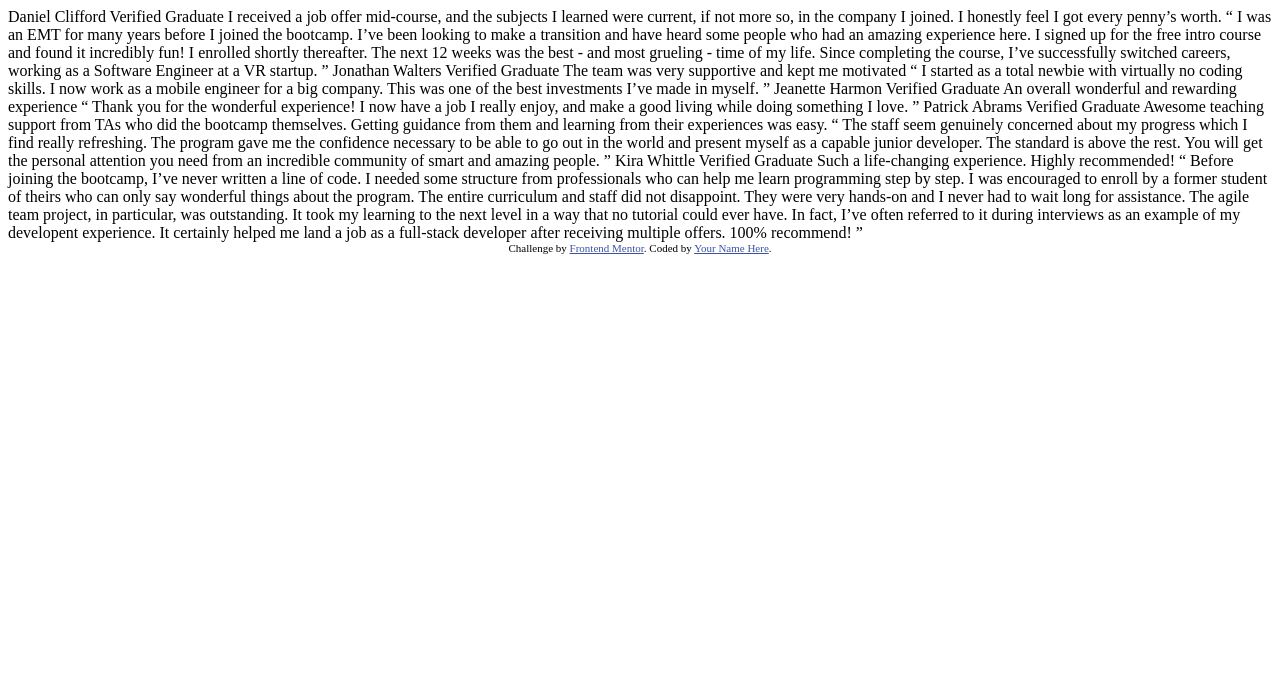
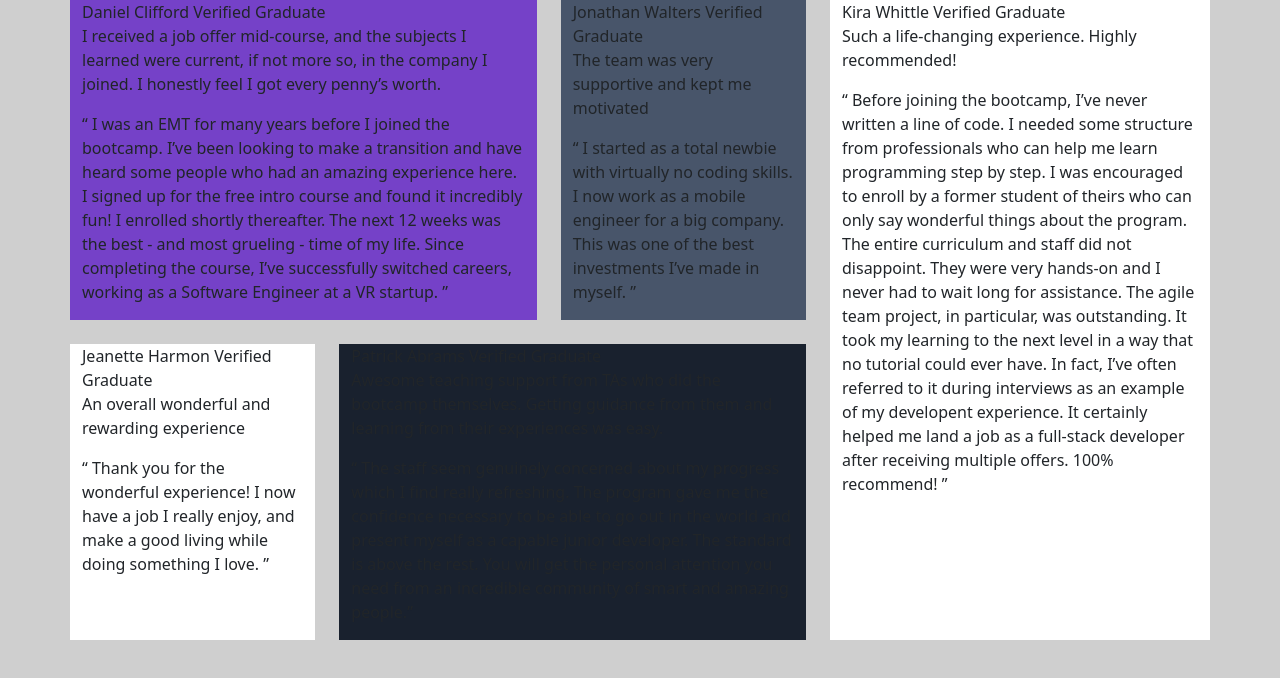
Before and after one commit to 4rdiman/testimonial-grid-frontend-mentor, a plain HTML site: page index.html in a window 1280 px wide. Drawn offline with nearby package versions, Linux system fonts and the light colour scheme.

Commit message:
layout grid

```diff
--- a/index.html
+++ b/index.html
@@ -1,76 +1,105 @@
 <!DOCTYPE html>
 <html lang="en">
   <head>
-  <meta charset="UTF-8">
-  <meta name="viewport" content="width=device-width, initial-scale=1.0"> <!-- displays site properly based on user's device -->
+    <meta charset="UTF-8" />
+    <meta name="viewport" content="width=device-width, initial-scale=1.0" />
+    <!-- displays site properly based on user's device -->
 
-  <link rel="icon" type="image/png" sizes="32x32" href="./images/favicon-32x32.png">
-
+    <link
+      rel="icon"
+      type="image/png"
+      sizes="32x32"
+      href="./images/favicon-32x32.png"
+    />
+    <link
+      href="https://cdn.jsdelivr.net/npm/bootstrap@5.3.3/dist/css/bootstrap.min.css"
+      rel="stylesheet"
+      integrity="sha384-QWTKZyjpPEjISv5WaRU9OFeRpok6YctnYmDr5pNlyT2bRjXh0JMhjY6hW+ALEwIH"
+      crossorigin="anonymous"
+    />
     <title>Frontend Mentor | [Challenge Name Here]</title>
 
-  <!-- Feel free to remove these styles or customise in your own stylesheet 👍 -->
     <style>
-    .attribution { font-size: 11px; text-align: center; }
-    .attribution a { color: hsl(228, 45%, 44%); }
+      body{
+        background-color:hsl(0, 0%, 81%);
+      }
     </style>
   </head>
   <body>
-  Daniel Clifford
-  Verified Graduate
+    <div class="container">
+      <div class="row gap-4">
+        <div class="col">
+      <div class="row gap-4">
+    <div class="col" style="background-color: hsl(263, 55%, 52%);">
+    <div>Daniel Clifford Verified Graduate</div>
+    <p>
+    I received a job offer mid-course, and the
+    subjects I learned were current, if not more so, in the company I joined. I
+    honestly feel I got every penny’s worth. </p>
+    <p>
+    “ I was an EMT for many years
+    before I joined the bootcamp. I’ve been looking to make a transition and
+    have heard some people who had an amazing experience here. I signed up for
+    the free intro course and found it incredibly fun! I enrolled shortly
+    thereafter. The next 12 weeks was the best - and most grueling - time of my
+    life. Since completing the course, I’ve successfully switched careers,
+    working as a Software Engineer at a VR startup. ”
+  </p>
+    </div>
+    <div class="col col-4" style="background-color: hsl(217, 19%, 35%);">
+      <div>Jonathan Walters Verified Graduate</div>
+    <p>The team was very supportive and kept me motivated</p>
 
-  I received a job offer mid-course, and the subjects I learned were current, if not more so,
-  in the company I joined. I honestly feel I got every penny’s worth.
-
-  “ I was an EMT for many years before I joined the bootcamp. I’ve been looking to make a
-  transition and have heard some people who had an amazing experience here. I signed up
-  for the free intro course and found it incredibly fun! I enrolled shortly thereafter.
-  The next 12 weeks was the best - and most grueling - time of my life. Since completing
-  the course, I’ve successfully switched careers, working as a Software Engineer at a VR startup. ”
-
-  Jonathan Walters
-  Verified Graduate
-
-  The team was very supportive and kept me motivated
-
-  “ I started as a total newbie with virtually no coding skills. I now work as a mobile engineer
-  for a big company. This was one of the best investments I’ve made in myself. ”
-
-  Jeanette Harmon
-  Verified Graduate
-
-  An overall wonderful and rewarding experience
-
-  “ Thank you for the wonderful experience! I now have a job I really enjoy, and make a good living
-  while doing something I love. ”
-
-  Patrick Abrams
-  Verified Graduate
-
-  Awesome teaching support from TAs who did the bootcamp themselves. Getting guidance from them and
-  learning from their experiences was easy.
-
-  “ The staff seem genuinely concerned about my progress which I find really refreshing. The program
-  gave me the confidence necessary to be able to go out in the world and present myself as a capable
-  junior developer. The standard is above the rest. You will get the personal attention you need from
-  an incredible community of smart and amazing people. ”
-
-  Kira Whittle
-  Verified Graduate
-
-  Such a life-changing experience. Highly recommended!
-
-  “ Before joining the bootcamp, I’ve never written a line of code. I needed some structure from
-  professionals who can help me learn programming step by step. I was encouraged to enroll by a former
-  student of theirs who can only say wonderful things about the program. The entire curriculum and staff
-  did not disappoint. They were very hands-on and I never had to wait long for assistance. The agile team
-  project, in particular, was outstanding. It took my learning to the next level in a way that no tutorial
-  could ever have. In fact, I’ve often referred to it during interviews as an example of my developent
-  experience. It certainly helped me land a job as a full-stack developer after receiving multiple offers.
-  100% recommend! ”
-
-  <div class="attribution">
-    Challenge by <a href="https://www.frontendmentor.io?ref=challenge" target="_blank">Frontend Mentor</a>.
-    Coded by <a href="#">Your Name Here</a>.
+    <p>“ I started as a
+    total newbie with virtually no coding skills. I now work as a mobile
+    engineer for a big company. This was one of the best investments I’ve made
+    in myself. ”</p>
+  </div>
+</div>
+<div class="row gap-4 mt-4">
+    <div class="col col-4" style="background-color:hsl(0, 0%, 100%);">
+    <div>Jeanette Harmon Verified Graduate </div>
+    <p>An overall wonderful and
+    rewarding experience</p>
+    <p>“ Thank you for the wonderful experience! I now have a
+    job I really enjoy, and make a good living while doing something I love. ”</p>
+    </div>
+    <div class="col" style="background-color: hsl(219, 29%, 14%);">
+      <div>Patrick Abrams Verified Graduate </div>
+      <p>
+    Awesome teaching support from TAs who did
+    the bootcamp themselves. Getting guidance from them and learning from their
+    experiences was easy.</p>
+    <p>“ The staff seem genuinely concerned about my progress
+    which I find really refreshing. The program gave me the confidence necessary
+    to be able to go out in the world and present myself as a capable junior
+    developer. The standard is above the rest. You will get the personal
+    attention you need from an incredible community of smart and amazing people.”
+  </p>
+    </div>
+  </div>
+</div>
+    <div class="col col-4" style="background-color:hsl(0, 0%, 100%);">
+    <div>Kira Whittle Verified Graduate </div>
+    <p>Such a life-changing experience. Highly
+    recommended! </p>
+    <p>“ Before joining the bootcamp, I’ve never written a line of
+    code. I needed some structure from professionals who can help me learn
+    programming step by step. I was encouraged to enroll by a former student of
+    theirs who can only say wonderful things about the program. The entire
+    curriculum and staff did not disappoint. They were very hands-on and I never
+    had to wait long for assistance. The agile team project, in particular, was
+    outstanding. It took my learning to the next level in a way that no tutorial
+    could ever have. In fact, I’ve often referred to it during interviews as an
+    example of my developent experience. It certainly helped me land a job as a
+    full-stack developer after receiving multiple offers. 100% recommend! ”
+  </p>
+    </div>
+  </div>
+  </div>
+    <script src="https://cdn.jsdelivr.net/npm/bootstrap@5.3.3/dist/js/bootstrap.bundle.min.js" integrity="sha384-YvpcrYf0tY3lHB60NNkmXc5s9fDVZLESaAA55NDzOxhy9GkcIdslK1eN7N6jIeHz" crossorigin="anonymous"></script>
+    <script src="https://cdn.jsdelivr.net/npm/@popperjs/core@2.11.8/dist/umd/popper.min.js" integrity="sha384-I7E8VVD/ismYTF4hNIPjVp/Zjvgyol6VFvRkX/vR+Vc4jQkC+hVqc2pM8ODewa9r" crossorigin="anonymous"></script>
+<script src="https://cdn.jsdelivr.net/npm/bootstrap@5.3.3/dist/js/bootstrap.min.js" integrity="sha384-0pUGZvbkm6XF6gxjEnlmuGrJXVbNuzT9qBBavbLwCsOGabYfZo0T0to5eqruptLy" crossorigin="anonymous"></script>
     </div>
   </body>
 </html>
```
Lines whose indentation alone changed are shown as unchanged.
